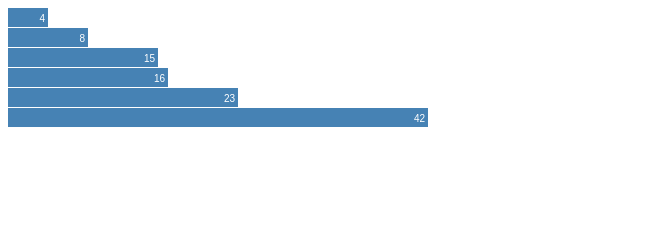
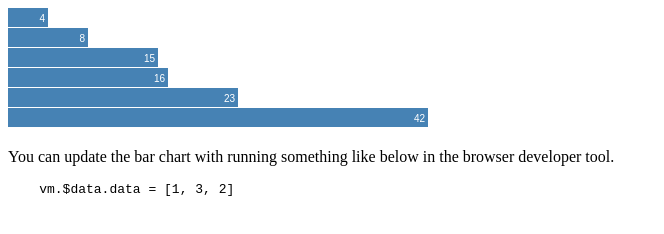
Before and after one commit to hnakamur/vue-d3-simple-example, a plain HTML site: page index.html in a window 1280 px wide. Shown: the whole page, without its empty margins (0-664 px from the left). Drawn offline with nearby package versions, Linux system fonts and the light colour scheme.

Commit message:
Add instruction to update the chart

```diff
--- a/index.html
+++ b/index.html
@@ -22,6 +22,10 @@
 </head>
 <body>
   <svg id="app" class="chart"></svg>
+  <p>You can update the bar chart with running something like below in the browser developer tool.</p>
+  <pre>
+    vm.$data.data = [1, 3, 2]
+  </pre>
 
   <script>
     var vm = new Vue({
```
